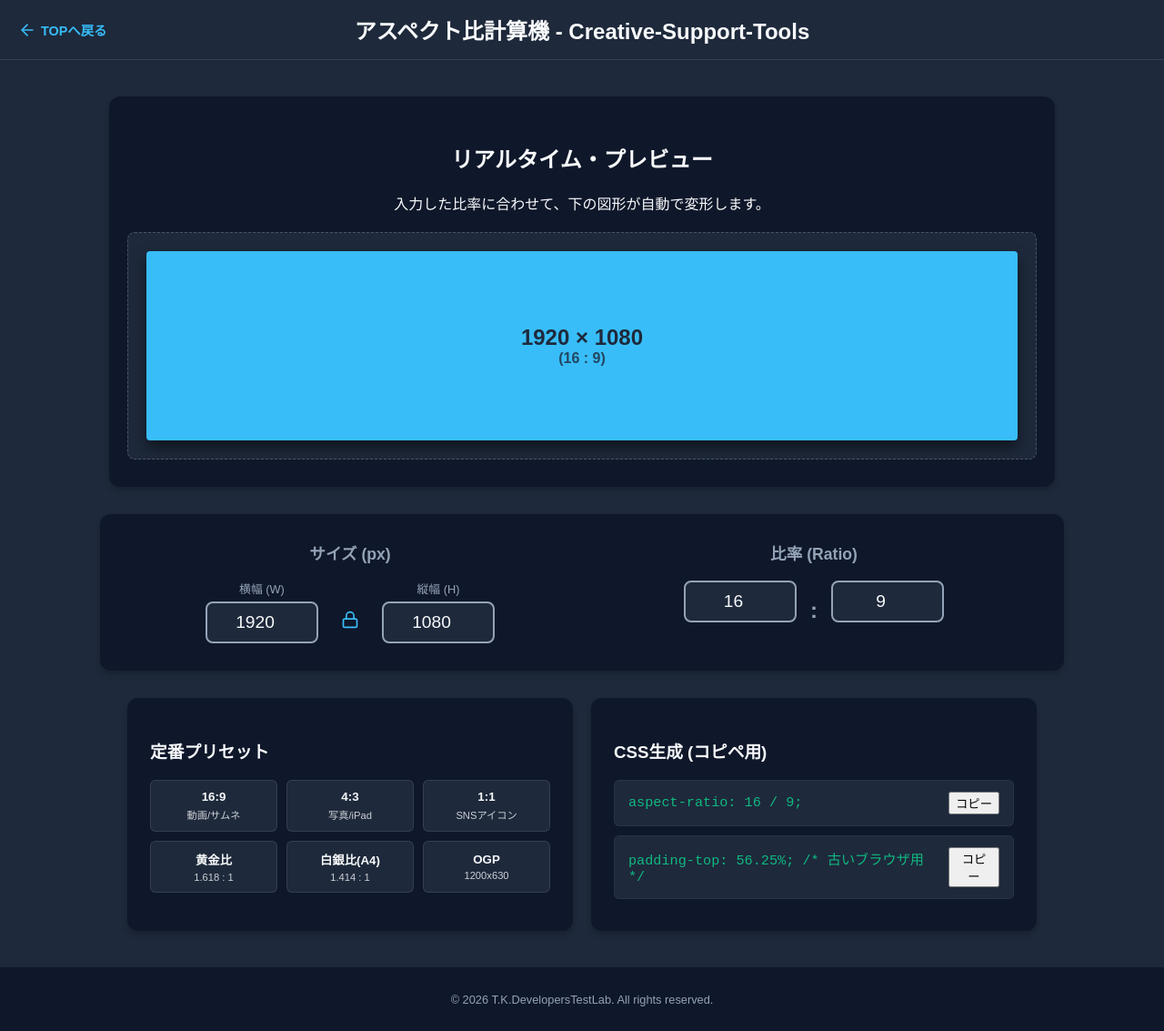
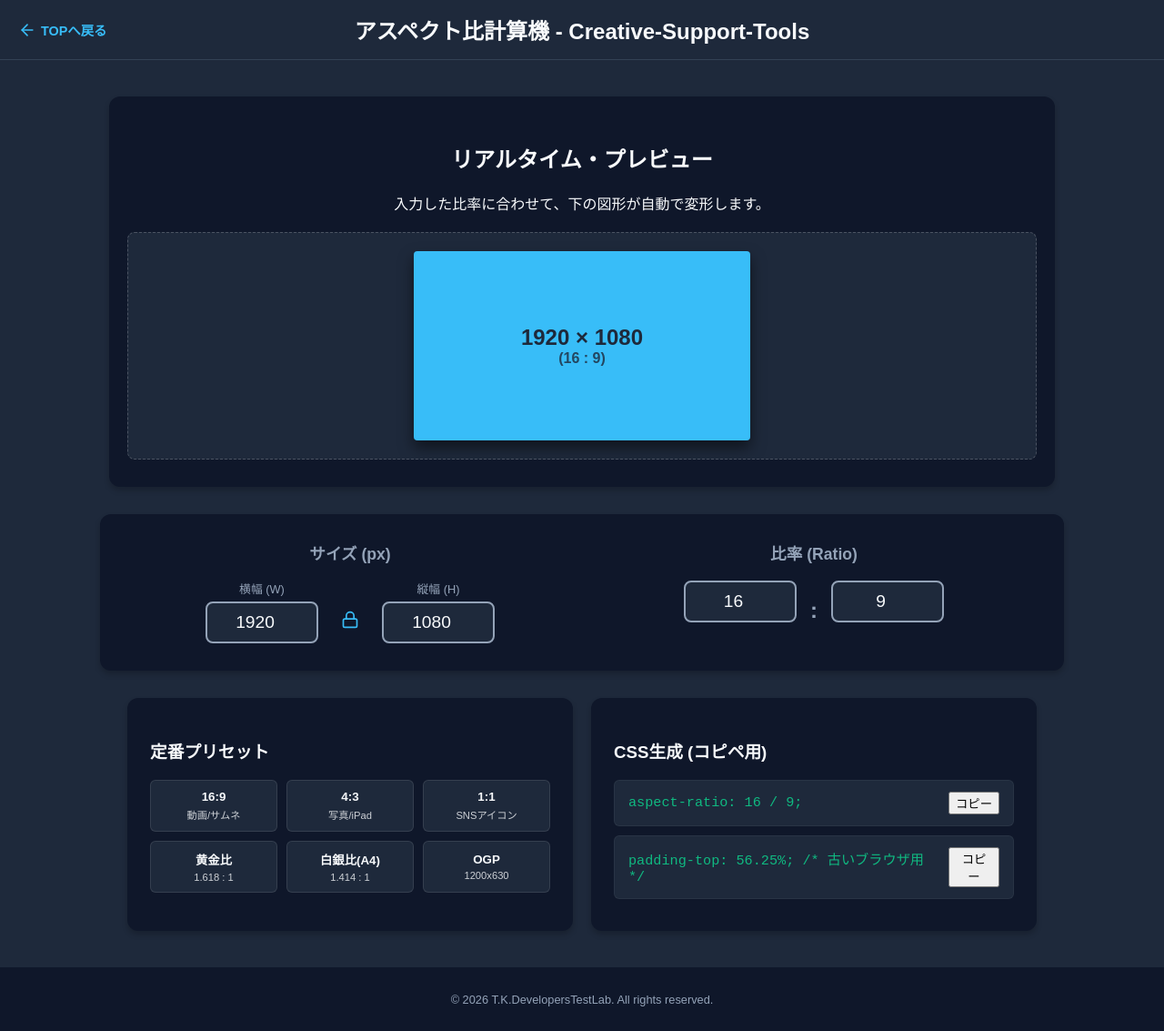
Before and after one commit to Tukigase/creative-support-tools, a Jekyll site: the page built from aspectRatio.html, in a window 1280 px wide. Shown: the whole page at 91% size. Built offline with Jekyll 4.4.1, drawn with Linux system fonts in a browser that asks for light colours.

Commit message:
アスペクト計算機 修正

```diff
--- a/assets/css/aspectRatio.css
+++ b/assets/css/aspectRatio.css
@@ -41,18 +41,13 @@
     box-shadow: 0 8px 16px rgba(0, 0, 0, 0.5);
     border-radius: 4px;
     display: flex;
-    flex-direction: column; /* 縦並びに変更 */
+    flex-direction: column;
     justify-content: center;
     align-items: center;
     color: var(--bg-base);
     font-weight: bold;
     transition: all 0.3s cubic-bezier(0.25, 0.8, 0.25, 1);
     text-align: center;
-
-    /* ★はみ出し防止の魔法 */
-    width: 100%;
-    max-width: 100%;
-    max-height: 100%;
 }
 
 /* プレビュー内の文字用に追加 */
--- a/assets/js/aspectRatio.js
+++ b/assets/js/aspectRatio.js
@@ -26,22 +26,37 @@ document.addEventListener('DOMContentLoaded', () => {
         return Math.round(num * 1000) / 1000;
     }
 
-    // ★修正2：UIの更新（文字も動かして「生きてる感」を出す）
     function updateVisuals() {
         const rw = parseFloat(ratioW.value) || 16;
         const rh = parseFloat(ratioH.value) || 9;
         const w = parseFloat(inputW.value) || 1920;
         const h = parseFloat(inputH.value) || 1080;
 
-        // JSでの面倒な幅計算を削除し、CSSの max-height と aspect-ratio に任せる
+        // ★最強のフィットロジック：親要素の比率と比較して、縦横のどちらを100%にするか決める
+        const parentArea = visualShape.parentElement;
+        const parentRatio = parentArea.clientWidth / parentArea.clientHeight;
+        const targetRatio = rw / rh;
+
+        if (targetRatio > parentRatio) {
+            // 図形の方が「横長」な場合 → 横幅を100%にして、縦幅は自動（縮む）
+            visualShape.style.width = '100%';
+            visualShape.style.height = 'auto';
+        } else {
+            // 図形の方が「縦長」な場合 → 縦幅を100%にして、横幅は自動（縮む）
+            visualShape.style.width = 'auto';
+            visualShape.style.height = '100%';
+        }
+
+        // アスペクト比を適用
         visualShape.style.aspectRatio = `${rw} / ${rh}`;
 
-        // 図形の中に「実際のサイズ」と「比率」を両方表示
+        // テキストの更新
         visualText.innerHTML = `
             <span class="visual-size-text">${w} × ${h}</span><br>
             <span class="visual-ratio-text">(${rw} : ${rh})</span>
         `;
 
+        // CSS生成の更新
         cssOutput.textContent = `aspect-ratio: ${rw} / ${rh};`;
         const percentage = roundNum((rh / rw) * 100);
         cssHackOutput.textContent = `padding-top: ${percentage}%; /* 古いブラウザ用 */`;
@@ -128,7 +143,7 @@ document.addEventListener('DOMContentLoaded', () => {
 
     // コピーボタン
     document.querySelectorAll('.copy-button').forEach(button => {
-        button.addEventListener('click', function() {
+        button.addEventListener('click', function () {
             const targetId = this.dataset.copyTarget;
             const textToCopy = document.getElementById(targetId).textContent;
             navigator.clipboard.writeText(textToCopy).then(() => {
```
